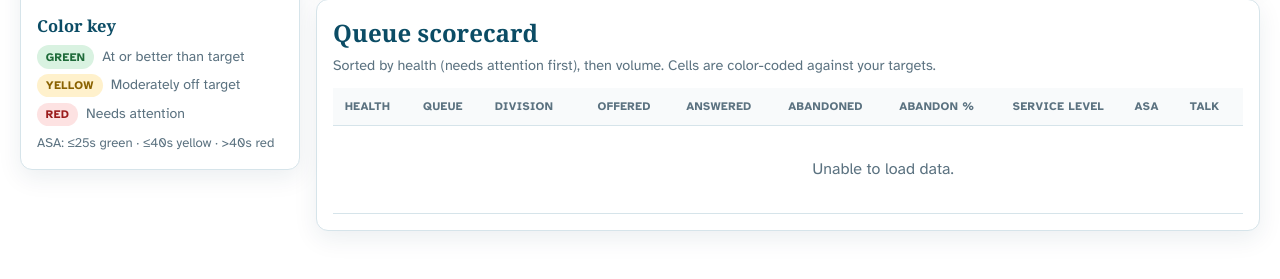
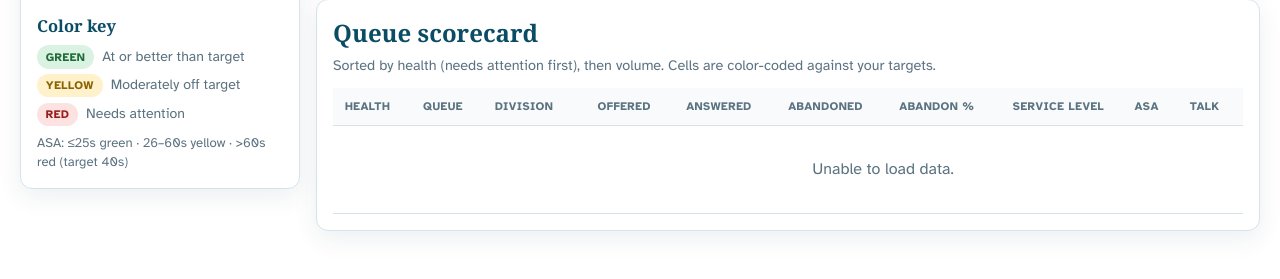
Before and after one commit to indyman2012/genesys-ops-demo, a Flask app: template templates/ops/queue_performance.html in a window 1280 px wide. Shown: the part 1083-1362 px from the top of the page. Run offline with Flask 3, Linux system fonts and the light colour scheme; the template is opened without the code that fills it, so the values that code supplies are empty; some web fonts are replaced.

Commit message:
Set ASA grading to 25s green, 60s yellow cap, 40s target.
Co-authored-by: Cursor <cursoragent@cursor.com>

```diff
--- a/app/ui/metric_thresholds.py
+++ b/app/ui/metric_thresholds.py
@@ -1,5 +1,5 @@
 METRIC_THRESHOLDS = {
-    "asa": {"label": "ASA", "baseline": 40, "good_max": 25, "warn_max": 40, "unit": "sec", "description": "Average Speed to Answer"},
+    "asa": {"label": "ASA", "baseline": 40, "good_max": 25, "warn_max": 60, "unit": "sec", "description": "Average Speed to Answer"},
     "aht": {"label": "AHT", "baseline": 360, "good_max": 360, "warn_max": 480, "unit": "sec", "description": "Average Handle / Talk Time"},
     "acw": {"label": "ACW", "baseline": 45, "good_max": 45, "warn_max": 90, "unit": "sec", "description": "After Call Work"},
     "abandon_pct": {"label": "Abandon %", "baseline": 5, "good_max": 5, "warn_max": 10, "unit": "%", "description": "Percent of offered calls not answered"},
--- a/templates/ops/queue_performance.html
+++ b/templates/ops/queue_performance.html
@@ -95,7 +95,7 @@
         <div><span class="pill green">Green</span> At or better than target</div>
         <div><span class="pill yellow">Yellow</span> Moderately off target</div>
         <div><span class="pill red">Red</span> Needs attention</div>
-        <p class="legend-note">ASA: ≤25s green · ≤40s yellow · &gt;40s red</p>
+        <p class="legend-note">ASA: ≤25s green · 26–60s yellow · &gt;60s red (target 40s)</p>
       </div>
     </aside>
 
```
